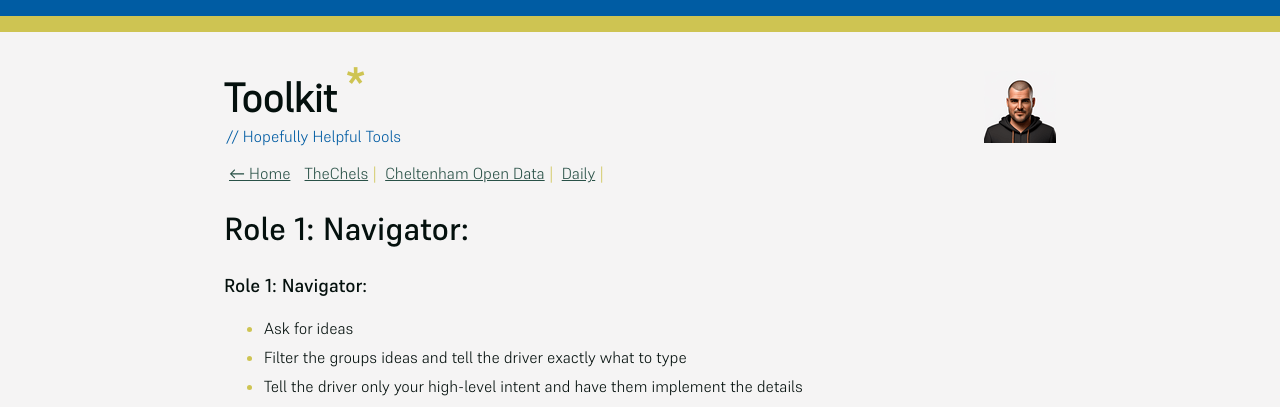
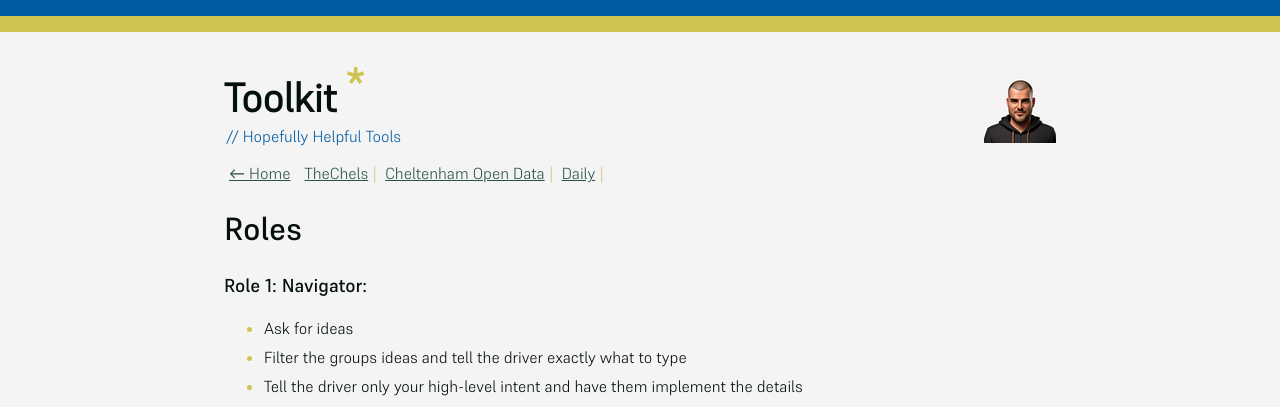
Before and after one commit to mat-0/Tools.TheChels.uk, a Jekyll site: the page built from _pages/ensemblist/roles.md, in a window 1280 px wide. Shown: the top 407 px of the page. Built offline with Jekyll 4.4.1, drawn with Linux system fonts in a browser that asks for light colours; our own code applies the rules of GitHub Pages for plain Markdown files; some of the changed lines change nothing that is shown.

Commit message:
Update roles.md

```diff
--- a/_pages/ensemblist/roles.md
+++ b/_pages/ensemblist/roles.md
@@ -1,3 +1,11 @@
+---
+layout: index
+title: Roles
+permalink: /ensemblism/roles
+seo: roles for group programming
+
+---
+
 ### Role 1: Navigator:
 
 - Ask for ideas
```
